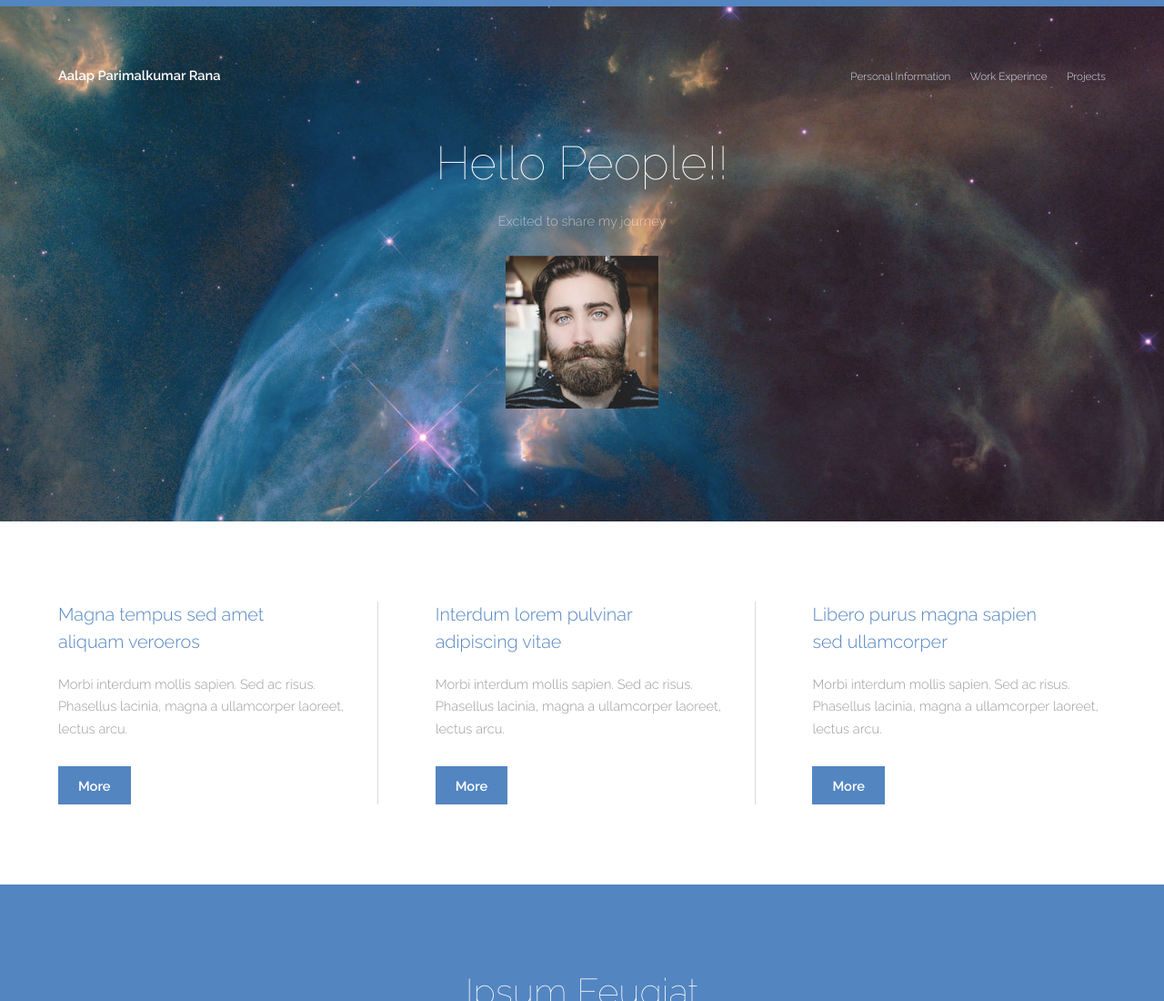
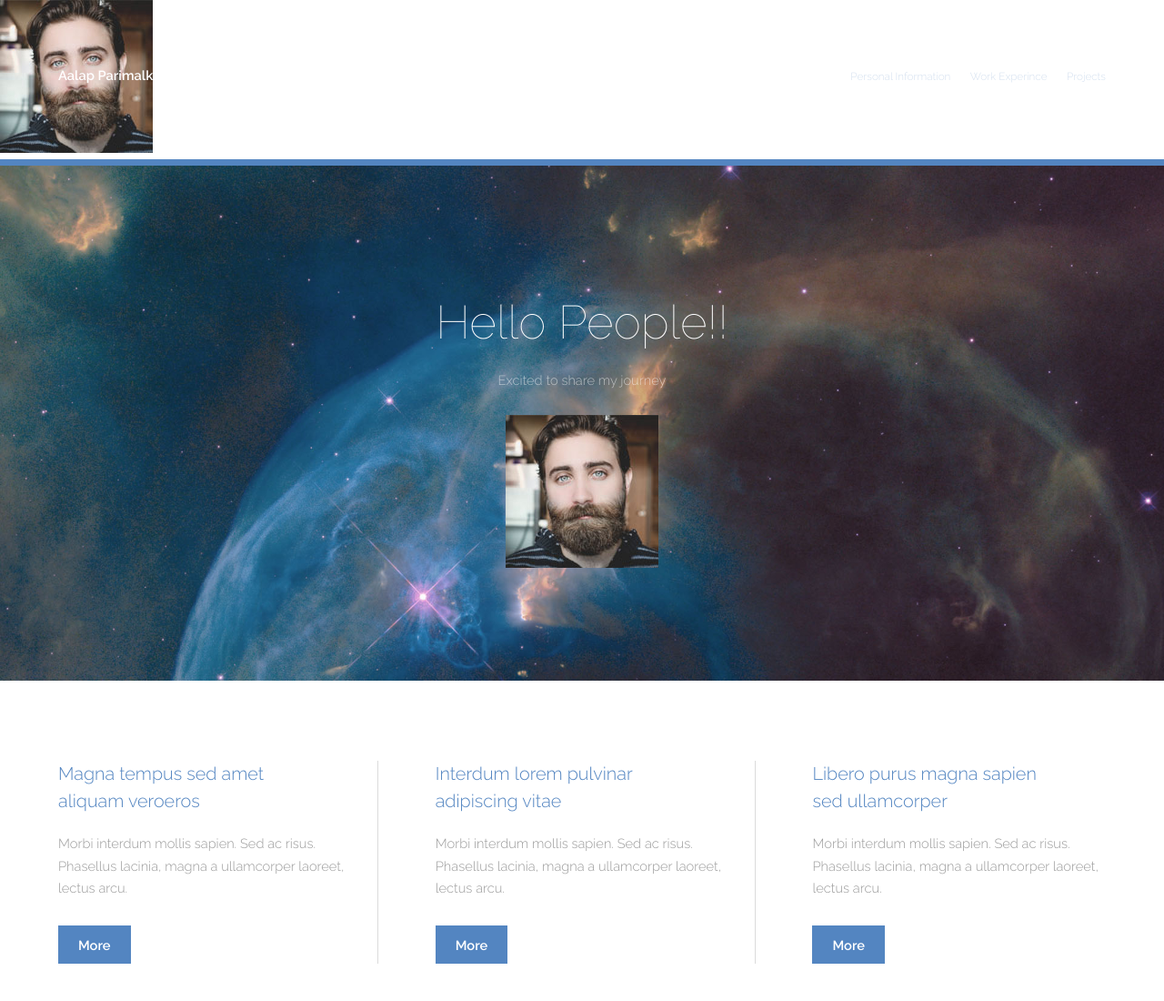
Before and after one commit to aalaprana995/aalaprana995.github.io, a plain HTML site: page index.html in a window 1280 px wide. Shown: the top 1100 px of the page at 91% size. Drawn offline with Linux system fonts and the light colour scheme.

Commit message:
Update index.html

```diff
--- a/index.html
+++ b/index.html
@@ -7,6 +7,7 @@
 <html>
 	<head>
 		<title>Aalap Parimalkumar Rana</title>
+		<img src="images/pic05.jpg" alt="Person 3" />
 		<meta charset="utf-8" />
 		<meta name="viewport" content="width=device-width, initial-scale=1" />
 		<link rel="stylesheet" href="assets/css/main.css" />
```
